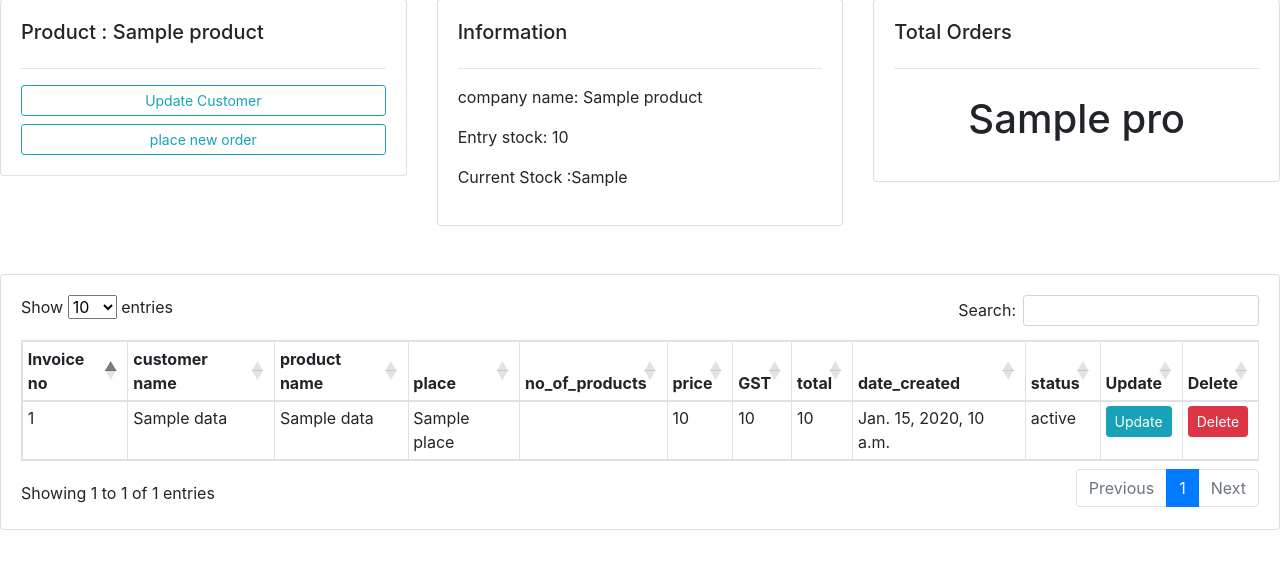
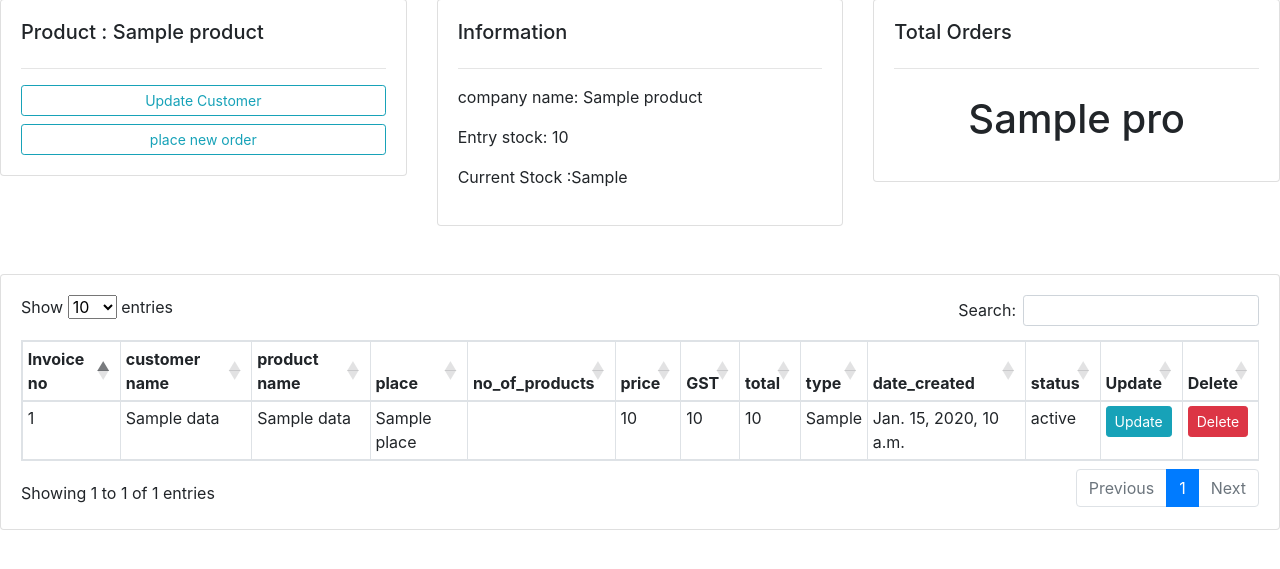
Before and after one commit to GA352491/django-deployment-bussiness-management, a Django app: template sales/templates/pro_list.html in a window 1280 px wide. Shown: the part 81-650 px from the top of the page. Run offline with Django 3.2, Linux system fonts and the light colour scheme; the template is opened without the code that fills it: most values are stand-ins (such as "Sample title", 1, 10 or a date in 2020); some libraries are stand-ins or nearby versions.

Commit message:
Merge branch 'master' of https://github.com/GA352491/django-deployment-bussiness-management # Please enter a commit message to explain why this merge is necessary, # especially if it merges an updated upstream into a topic branch. # # Lines starting with '#' will be ignored, and an empty message aborts # the commit.

```diff
--- a/sales/templates/pro_list.html
+++ b/sales/templates/pro_list.html
@@ -64,6 +64,7 @@
                         <th>price</th>
                         <th>GST</th>
                         <th>total</th>
+                        <th>type</th>
                         <th>date_created</th>
                         <th>status</th>
                         <th>Update</th>
@@ -83,6 +84,7 @@
                             <td>{{ data.price }}</td>
                             <td>{{ data.tax }}</td>
                             <td>{{ data.get_total }}</td>
+                            <td>{{ data.bill_type }}</td>
                             <td>{{ data.date_created }}</td>
                             <td>{{ data.status }}</td>
                             <td><a class="btn btn-sm btn-info" href="{% url 'updateinvoice' data.id %}">Update</a>
```
